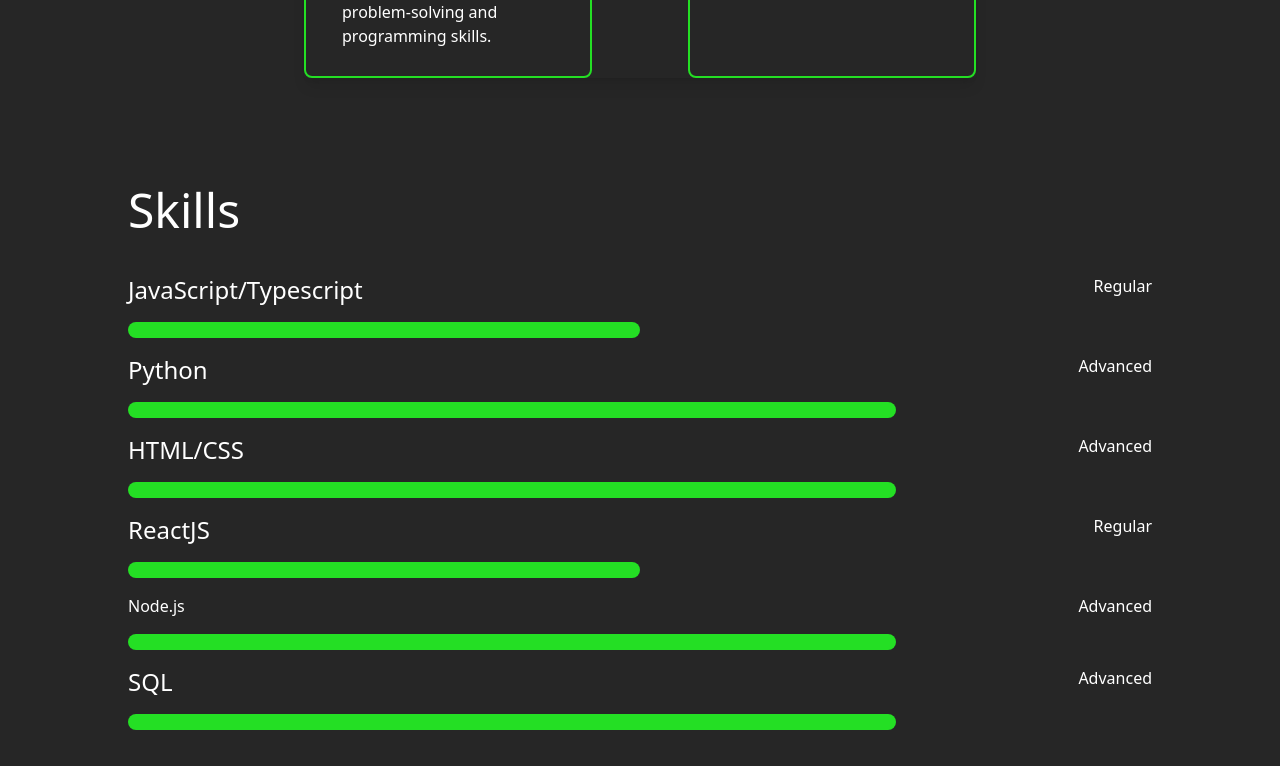
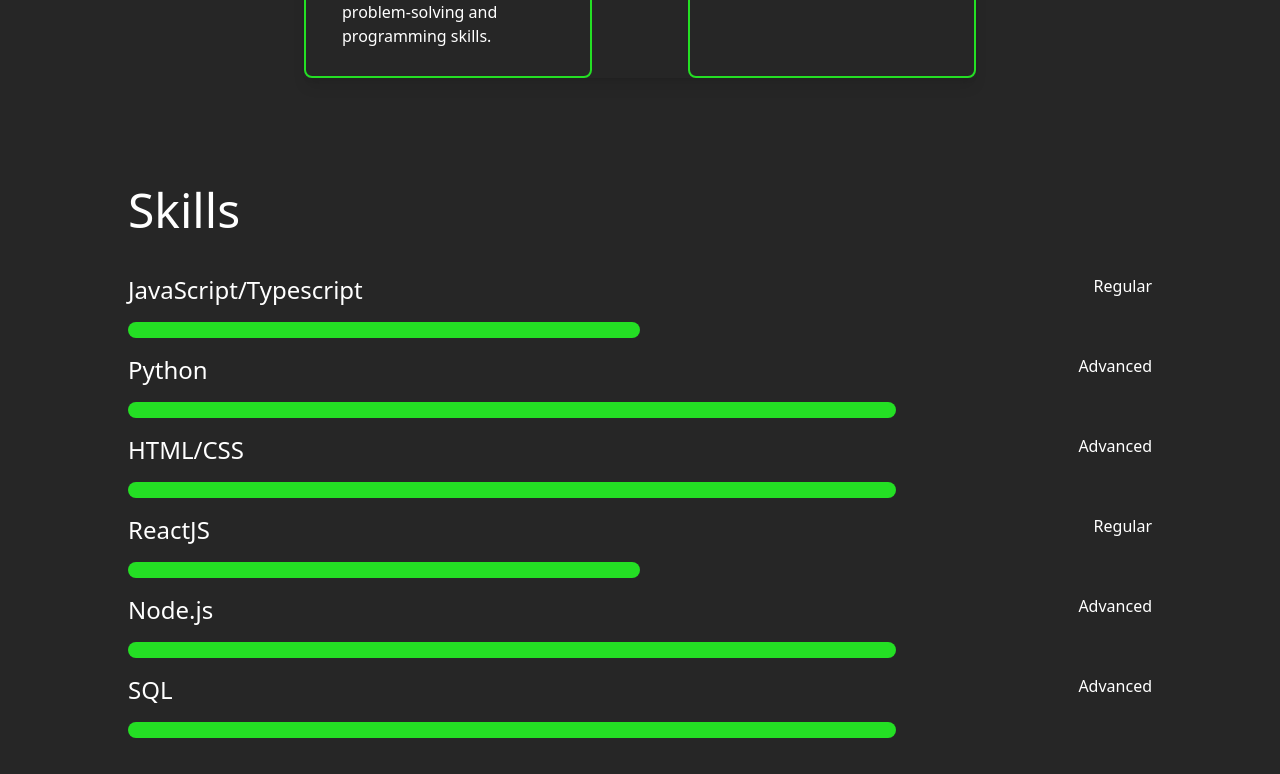
Before and after one commit to bubloo1/portfolio_website, a React (Vite) app: page / in a window 1280 px wide. Shown: the part 1591-2365 px from the top of the page. Built offline with nearby package versions, Linux system fonts and the light colour scheme.

Commit message:
font size change

```diff
--- a/src/components/Skills.tsx
+++ b/src/components/Skills.tsx
@@ -41,7 +41,7 @@
         </div>
         <div>
             <div className="flex justify-between">
-                <h2 className="text-2x max-[500px]:text-xl">Node.js</h2>
+                <h2 className="text-2xl max-[500px]:text-xl">Node.js</h2>
                 <h2>Advanced</h2>
             </div>
             <div className="w-3/4 h-4 bg-customColor rounded-full my-4">
```
